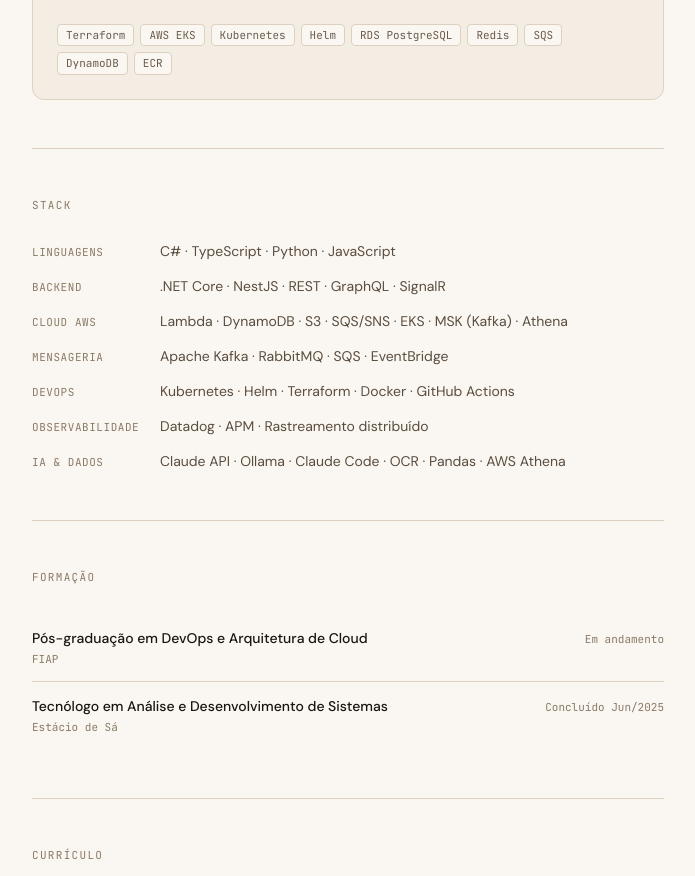
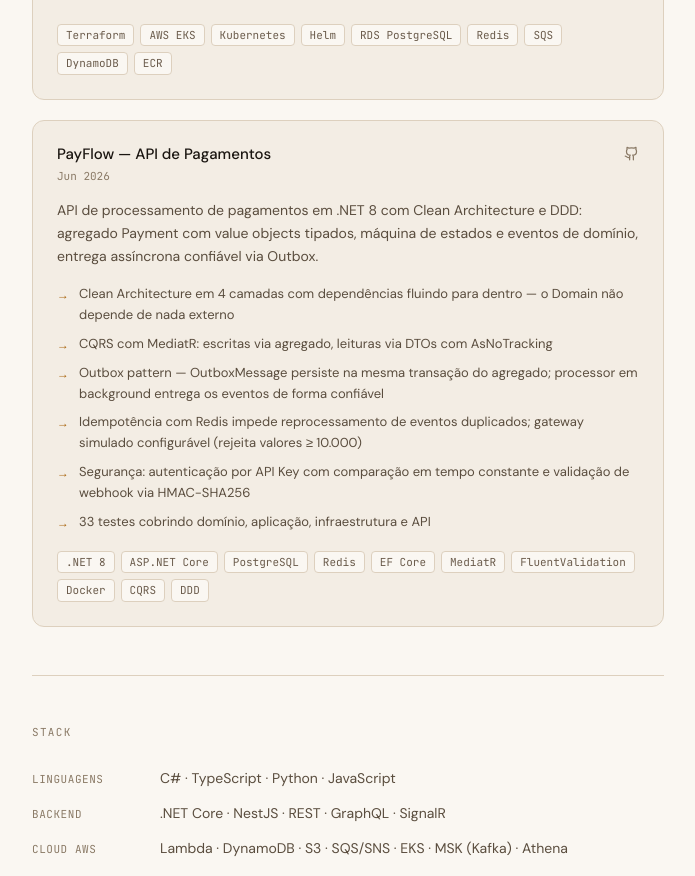
Before and after one commit to allysonAlves/portfolio, a Next.js app: page / in a window 1280 px wide. Shown: the part 2480-3356 px from the top of the page, without its empty margins (292-987 px from the left). Built offline with nearby package versions, Linux system fonts and the light colour scheme.

Commit message:
feat: adicionar projeto pay-flow

```diff
--- a/app/page.tsx
+++ b/app/page.tsx
@@ -83,6 +83,22 @@
       'Infra reproduzível do zero em ~20 min — escalamento validado com 200 conexões simultâneas',
     ],
     stack: ['Terraform', 'AWS EKS', 'Kubernetes', 'Helm', 'RDS PostgreSQL', 'Redis', 'SQS', 'DynamoDB', 'ECR'],
+  },
+  {
+    title: 'PayFlow — API de Pagamentos',
+    period: 'Jun 2026',
+    github: 'https://github.com/allysonAlves/pay-flow',
+    description:
+      'API de processamento de pagamentos em .NET 8 com Clean Architecture e DDD: agregado Payment com value objects tipados, máquina de estados e eventos de domínio, entrega assíncrona confiável via Outbox.',
+    highlights: [
+      'Clean Architecture em 4 camadas com dependências fluindo para dentro — o Domain não depende de nada externo',
+      'CQRS com MediatR: escritas via agregado, leituras via DTOs com AsNoTracking',
+      'Outbox pattern — OutboxMessage persiste na mesma transação do agregado; processor em background entrega os eventos de forma confiável',
+      'Idempotência com Redis impede reprocessamento de eventos duplicados; gateway simulado configurável (rejeita valores ≥ 10.000)',
+      'Segurança: autenticação por API Key com comparação em tempo constante e validação de webhook via HMAC-SHA256',
+      '33 testes cobrindo domínio, aplicação, infraestrutura e API',
+    ],
+    stack: ['.NET 8', 'ASP.NET Core', 'PostgreSQL', 'Redis', 'EF Core', 'MediatR', 'FluentValidation', 'Docker', 'CQRS', 'DDD'],
   },
 ]
 
```
